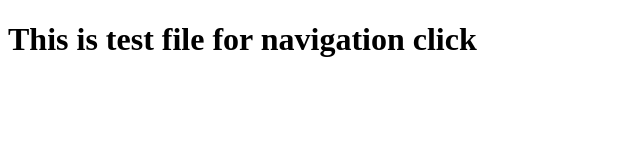
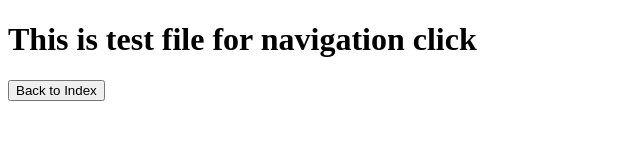
Before and after one commit to pravin-d/qrscanner, a plain HTML site: page push-notification/test.html in a window 1280 px wide. Shown: the whole page, without its empty margins (0-640 px from the left). Drawn offline with Linux system fonts and the light colour scheme.

Commit message:
Back btn to test.html

```diff
--- a/push-notification/test.html
+++ b/push-notification/test.html
@@ -5,5 +5,6 @@
 </head>
 <body>
 <h1>This is test file for navigation click</h1>
+<button onclick="window.location.href='/qrscanner/index.html'">Back to Index</button>
 </body>
 </html>
```
